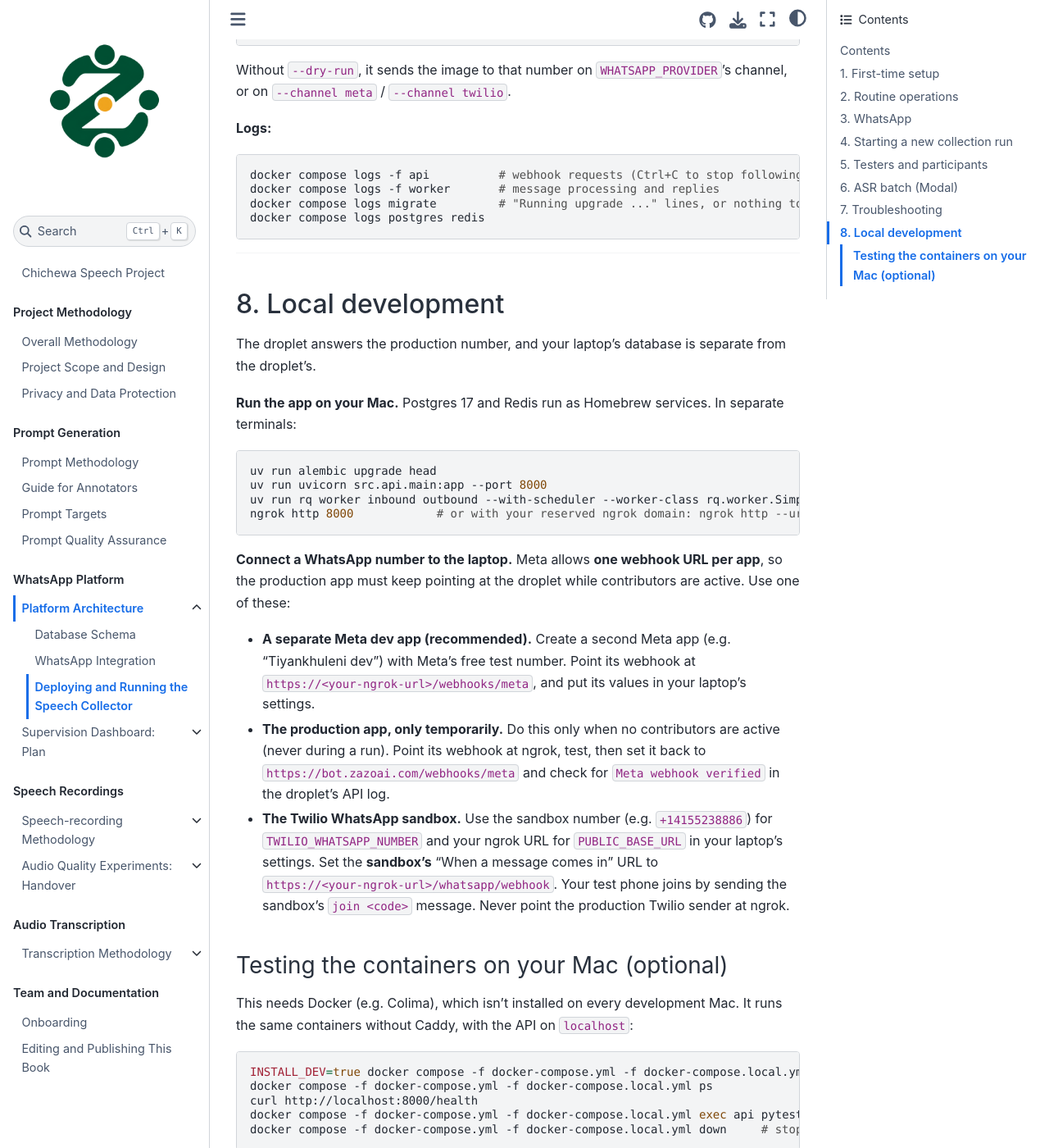
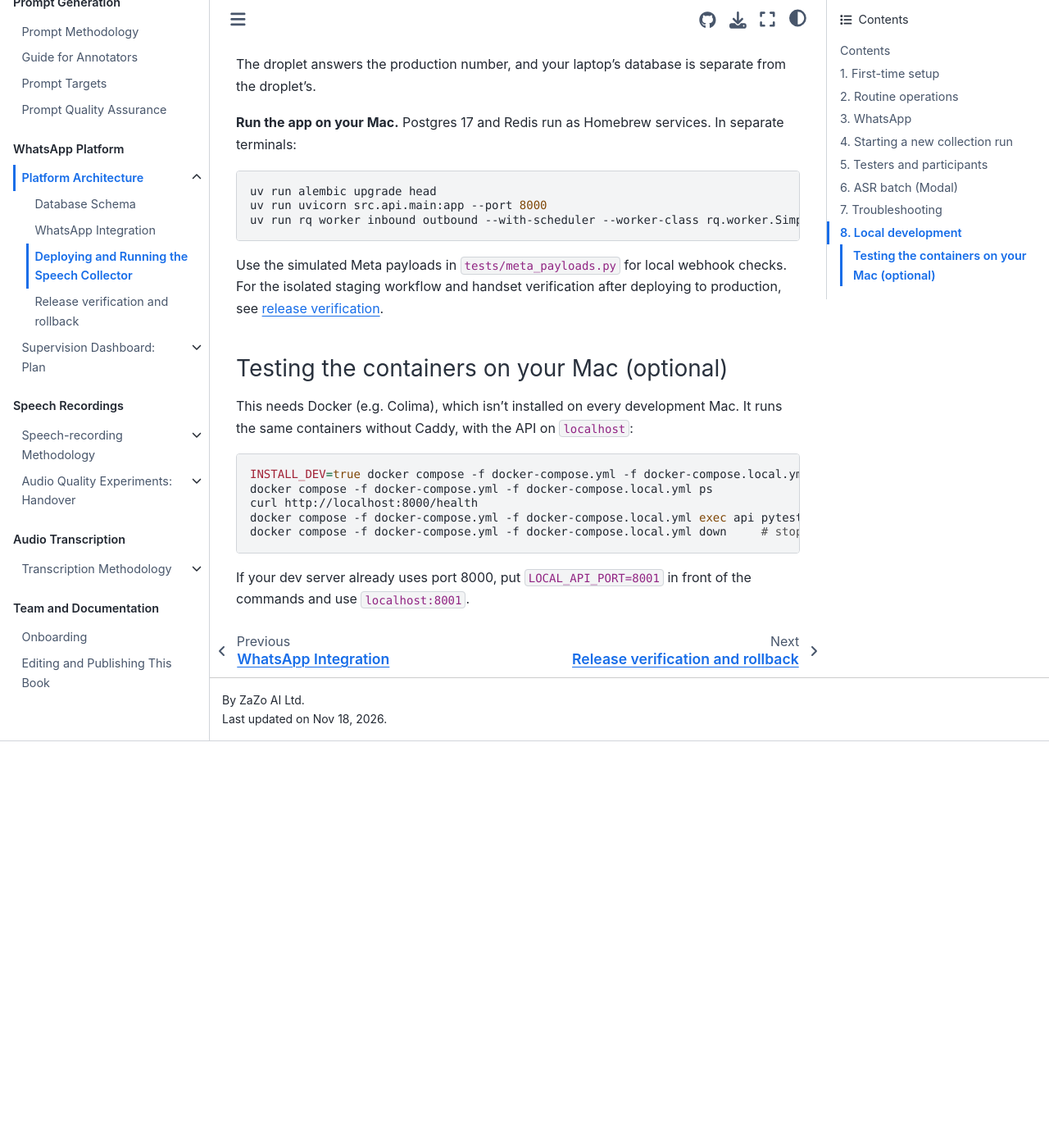
Before and after one commit to dmatekenya/whatsapp-speech-collector, a Jupyter Book: the page built from docs/platform/deployment.md, in a window 1280 px wide and 1400 px high, scrolled down 27114 px. Shown: the whole window at 82% size. Built offline with Jupyter Book 1.0.4 settings and Sphinx 7.4.7 and the Sphinx Book theme 1.1.4, drawn with Linux system fonts in a browser that asks for light colours; after the commit the page ends 28018 px from its top, so only the background shows below that; some of the changed text lies outside the part shown.

Commit message:
Isolate staging and verify releases with webhook fixtures

````diff
--- a/docs/_toc.yml
+++ b/docs/_toc.yml
@@ -19,6 +19,7 @@ parts:
     - file: platform/database
     - file: platform/whatsapp
     - file: platform/deployment
+    - file: platform/deploy
   - file: platform/plans/supervision-dashboard-plan
     sections:
     - file: platform/plans/supervision-qc-contract
--- a/docs/platform/deployment.md
+++ b/docs/platform/deployment.md
@@ -207,11 +207,7 @@ prompts (section 4).
 
 ### 2.1 Deploy a release
 
-1. Run the regression tests and test the reviewed commit on staging using
-   `docker-compose.staging.yml`. Use the Meta test number and a dedicated
-   `.env.staging`. The staging project keeps its database, Redis and audio
-   storage separate. Verify prompt delivery, audio storage and the version
-   and commit reported by `/health`.
+1. Run the regression tests and follow the [staging verification checklist](deploy.md#staging-on-the-droplet).
 2. Tag the tested commit. On the droplet, take a `pg_dump` with
    `./scripts/backup_db.sh` and confirm the backup exists before applying
    migrations. Add any new required settings to the production environment.
@@ -222,24 +218,11 @@ prompts (section 4).
 Settings are read when containers start. After changing a setting, recreate
 the API and worker containers.
 
+After deploying, follow the [production post-deploy checklist](deploy.md#production-post-deploy-checklist).
+
 ### 2.2 Roll back a release
 
-For an additive migration, leave the database at its upgraded revision. Stop
-the API and worker, check out the previous release tag, and rebuild its image.
-Start the previous code without running its migration service. Existing
-enrollments and recording attributions remain in the database. The previous
-release predates study routing, so suspend experiment traffic before switching
-back to it.
-
-```bash
-# =====================
-# REDEPLOY PREVIOUS TAG
-# =====================
-docker compose stop api worker
-git switch --detach refs/tags/<previous-tag>
-APP_GIT_COMMIT="$(git rev-parse HEAD)" docker compose build
-docker compose up -d --no-deps api worker
-```
+Use the [previous production tag commands](deploy.md#redeploy-the-previous-production-tag).
 
 ### 2.3 Backups
 
@@ -1054,24 +1037,11 @@ droplet's.
 uv run alembic upgrade head
 uv run uvicorn src.api.main:app --port 8000
 uv run rq worker inbound outbound --with-scheduler --worker-class rq.worker.SimpleWorker
-ngrok http 8000            # or with your reserved ngrok domain: ngrok http --url=<your-domain> 8000
 ```
 
-**Connect a WhatsApp number to the laptop.** Meta allows **one webhook URL per app**, so the
-production app must keep pointing at the droplet while contributors are active. Use one of these:
-
-- **A separate Meta dev app (recommended).** Create a second Meta app (e.g. "Tiyankhuleni dev")
-  with Meta's free test number. Point its webhook at `https://<your-ngrok-url>/webhooks/meta`, and
-  put its values in your laptop's settings.
-- **The production app, only temporarily.** Do this only when no contributors are active (never
-  during a run). Point its webhook at ngrok, test, then set it back to
-  `https://bot.zazoai.com/webhooks/meta` and check for `Meta webhook verified` in the droplet's
-  API log.
-- **The Twilio WhatsApp sandbox.** Use the sandbox number (e.g. `+14155238886`) for
-  `TWILIO_WHATSAPP_NUMBER` and your ngrok URL for `PUBLIC_BASE_URL` in your laptop's settings.
-  Set the **sandbox's** "When a message comes in" URL to `https://<your-ngrok-url>/whatsapp/webhook`.
-  Your test phone joins by sending the sandbox's `join <code>` message. Never point the production
-  Twilio sender at ngrok.
+Use the simulated Meta payloads in `tests/meta_payloads.py` for local
+webhook checks. For the isolated staging workflow and handset verification
+after deploying to production, see [release verification](deploy.md).
 
 ### Testing the containers on your Mac (optional)
 
````
Also changed, not shown: docker-compose.staging.yml (+23 -3 lines), docs/deploy.md (+3 -21 lines), docs/platform/deploy.md (added, +128 -0 lines), docs/platform/plans/meta-cloud-api-migration-plan.md (+6 -18 lines), 8 other files.
